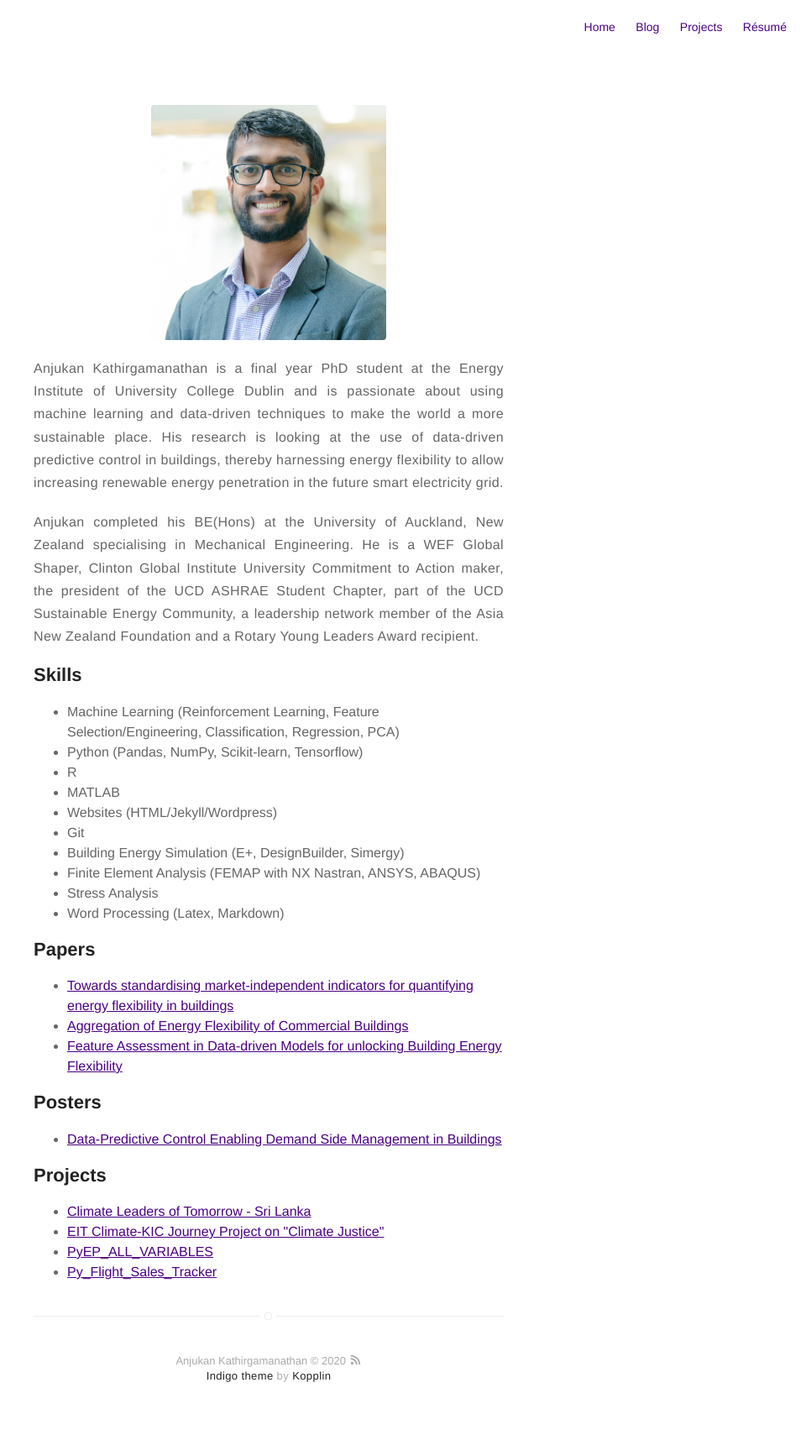
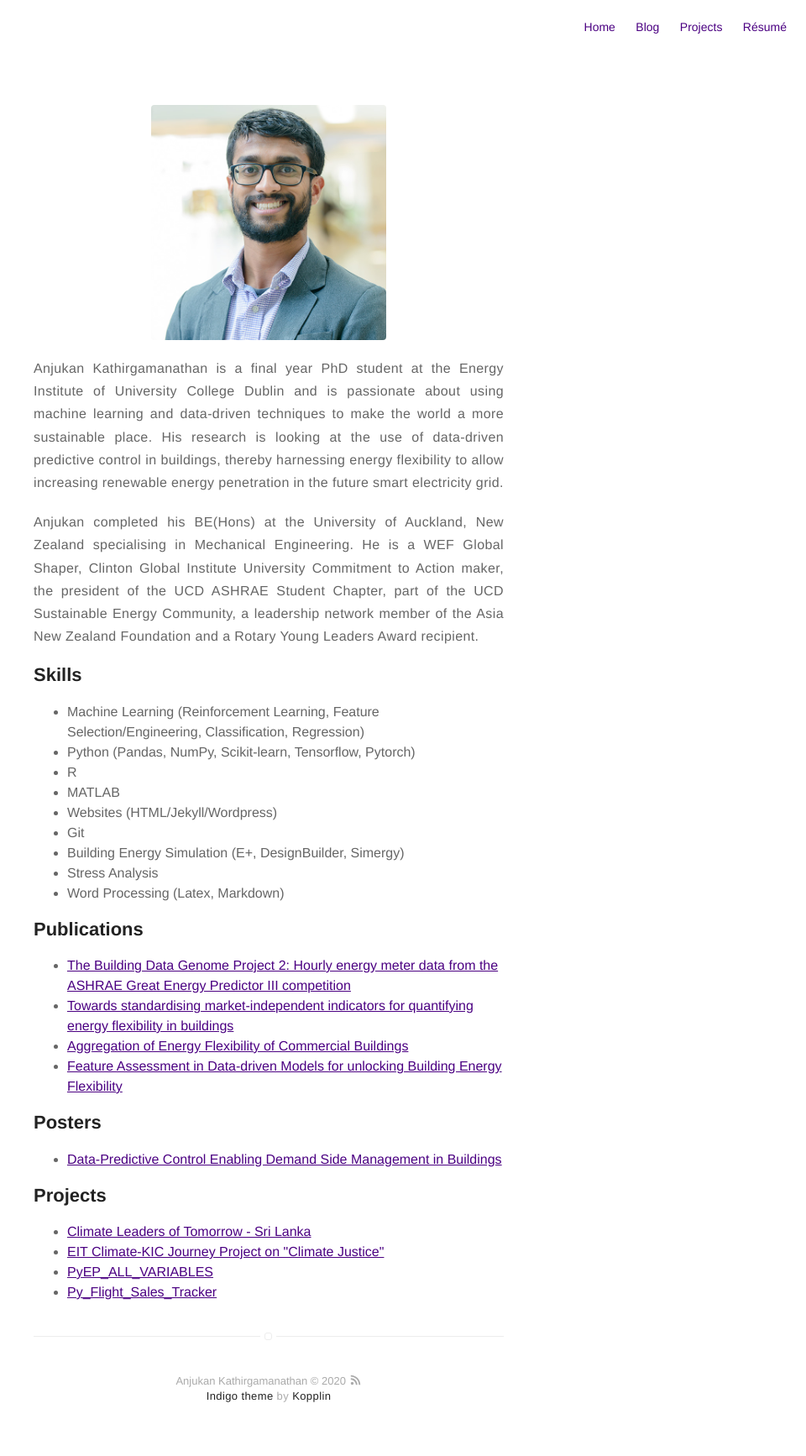
Before and after one commit to anjukan/anjukan.github.io, a Jekyll site: the page built from about.md, in a window 1280 px wide. Shown: the whole page at 84% size, without its empty margins (320-1280 px from the left). Built offline with Jekyll 4.4.1, drawn with Linux system fonts in a browser that asks for light colours; before the commit the page ends 1710 px from its top, so only the background shows below that.

```diff
--- a/about.md
+++ b/about.md
@@ -22,21 +22,22 @@ Award recipient.</p>
 <h2>Skills</h2>
 
 <ul class="skill-list">
-	<li>Machine Learning (Reinforcement Learning, Feature Selection/Engineering, Classification, Regression, PCA)</li>
-	<li>Python (Pandas, NumPy, Scikit-learn, Tensorflow)</li>
+	<li>Machine Learning (Reinforcement Learning, Feature Selection/Engineering, Classification, Regression)</li>
+	<li>Python (Pandas, NumPy, Scikit-learn, Tensorflow, Pytorch)</li>
 	<li>R</li>
 	<li>MATLAB</li>
 	<li>Websites (HTML/Jekyll/Wordpress)</li>
 	<li>Git</li>
 	<li>Building Energy Simulation (E+, DesignBuilder, Simergy)</li>
-	<li>Finite Element Analysis (FEMAP with NX Nastran, ANSYS, ABAQUS)</li>
 	<li>Stress Analysis</li>
 	<li>Word Processing (Latex, Markdown)</li>
 </ul>
 
-<h2>Papers</h2>
+<h2>Publications</h2>
 
 <ul>
+	<li><a href="https://arxiv.org/abs/2006.02273">The Building Data Genome Project 2: Hourly energy meter data from the
+	ASHRAE Great Energy Predictor III competition</a></li>
 	<li><a href="https://doi.org/10.1016/j.enbuild.2020.110027">Towards standardising market-independent indicators for quantifying energy
 	flexibility in buildings</a></li>
 	<li><a href="http://www.ibpsa.org/proceedings/eSimPapers/2018/1-3-A-4.pdf">Aggregation of Energy Flexibility of Commercial Buildings</a></li>
```
Also changed, not shown: _posts/2020-02-09-Movinga-Best-Cities-for-Families-2019.markdown (added, +8 -0 lines).
